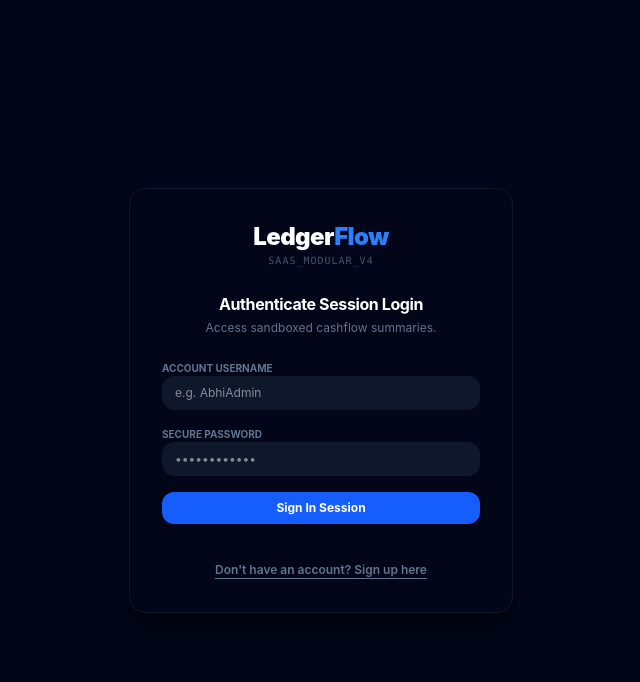
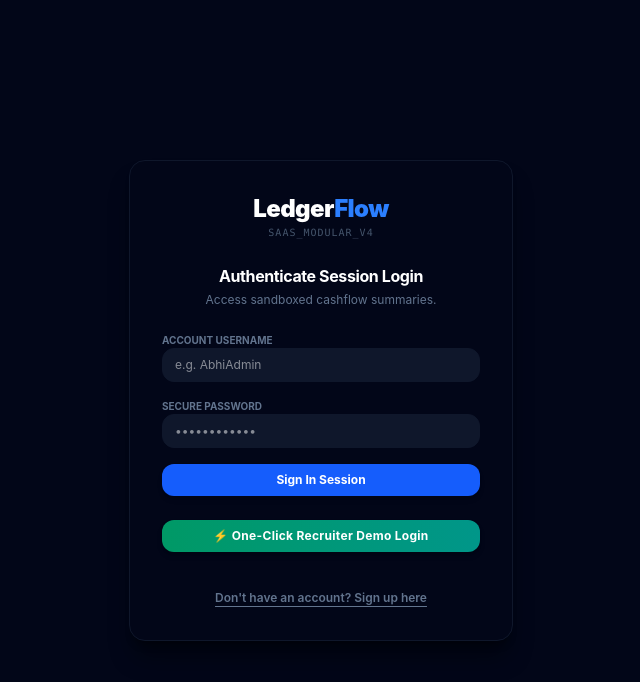
Before and after one commit to abhicodes13/ledgerflow, a React (Vite) app in the folder frontend/: page / in a window 1280 px wide. Shown: the top 682 px of the page, without its empty margins (319-959 px from the left). Built offline with nearby package versions, Linux system fonts and the light colour scheme.

Commit message:
feat: implement frictionless one-click recruiter demo authentication gateway

```diff
--- a/frontend/src/App.jsx
+++ b/frontend/src/App.jsx
@@ -13,7 +13,7 @@ function App() {
   const handleDownloadPdf = async (invoiceId, invoiceNumber) => {
     try {
       const res = await fetch(
-        `http://54.210.155.52:3000/api/invoices/${invoiceId}/pdf`,
+        `http://54.242.227.226:3000/api/invoices/${invoiceId}/pdf`,
         {
           headers: { Authorization: `Bearer ${data.token}` },
         },
@@ -45,8 +45,8 @@ function App() {
     }
     data.setAuthMessage({ text: "", isError: false });
     const endpointPath = data.isRegistering
-      ? "http://54.210.155.52:3000/api/auth/register"
-      : "http://54.210.155.52:3000/api/auth/login";
+      ? "http://54.242.227.226:3000/api/auth/register"
+      : "http://54.242.227.226:3000/api/auth/login";
 
     try {
       const res = await fetch(endpointPath, {
@@ -89,7 +89,7 @@ function App() {
     e.preventDefault();
     if (!data.clientName || !data.clientEmail) return;
     try {
-      const res = await fetch("http://54.210.155.52:3000/api/clients", {
+      const res = await fetch("http://54.242.227.226:3000/api/clients", {
         method: "POST",
         headers: {
           "Content-Type": "application/json",
@@ -118,7 +118,7 @@ function App() {
   const handleInvoiceSubmitInternal = async (e) => {
     e.preventDefault();
     try {
-      const res = await fetch("http://54.210.155.52:3000/api/invoices", {
+      const res = await fetch("http://54.242.227.226:3000/api/invoices", {
         method: "POST",
         headers: {
           "Content-Type": "application/json",
@@ -153,7 +153,7 @@ function App() {
   };
 
   const handleSettleInternal = async (id) => {
-    await fetch(`http://54.210.155.52:3000/api/invoices/${id}/settle`, {
+    await fetch(`http://54.242.227.226:3000/api/invoices/${id}/settle`, {
       method: "PATCH",
       headers: { Authorization: `Bearer ${data.token}` },
     });
@@ -173,6 +173,7 @@ function App() {
     return (
       <div className="flex min-h-screen bg-slate-950 text-slate-100 antialiased font-sans items-center justify-center p-6">
         <div className="w-full max-w-sm rounded-2xl border border-slate-900 bg-slate-950 p-8 space-y-6 shadow-xl shadow-black/40">
+          {/* Brand Header Section */}
           <div className="text-center space-y-1">
             <span className="text-2xl font-black tracking-tight text-white">
               Ledger<span className="text-blue-500">Flow</span>
@@ -181,6 +182,8 @@ function App() {
               SaaS_Modular_V4
             </p>
           </div>
+
+          {/* Dynamic View Descriptions */}
           <div className="space-y-1 text-center">
             <h2 className="text-base font-bold text-white tracking-tight">
               {data.isRegistering
@@ -193,6 +196,8 @@ function App() {
                 : "Access sandboxed cashflow summaries."}
             </p>
           </div>
+
+          {/* Standard Form Actions Gateway */}
           <form
             onSubmit={handleAuthSubmitInternal}
             className="space-y-4 text-xs"
@@ -209,6 +214,7 @@ function App() {
                 className="w-full border border-slate-900 rounded-xl px-3 py-2 bg-slate-900 text-white focus:outline-none"
               />
             </div>
+
             <div className="space-y-1">
               <label className="text-[10px] font-bold text-slate-500 uppercase">
                 Secure Password
@@ -221,6 +227,7 @@ function App() {
                 className="w-full border border-slate-900 rounded-xl px-3 py-2 bg-slate-900 text-white focus:outline-none"
               />
             </div>
+
             <button
               type="submit"
               className="w-full bg-blue-600 hover:bg-blue-500 text-white font-bold py-2 rounded-xl transition-all shadow-md"
@@ -228,13 +235,73 @@ function App() {
               {data.isRegistering ? "Sign Up Profile" : "Sign In Session"}
             </button>
           </form>
+
+          {/* 🚀 THE ENTERPRISE RECRUITER GATEWAY: Injected seamlessly right under the form */}
+          {!data.isRegistering && (
+            <button
+              type="button"
+              onClick={async () => {
+                // 1. Automatically update your local UI hook states
+                data.setAuthUsername("demo_account");
+                data.setAuthPassword("demopass123");
+
+                // 2. Fire the token transaction directly to your live AWS EC2 server [2.1]
+                try {
+                  data.setAuthMessage({
+                    text: "Authenticating sandboxed session...",
+                    isError: false,
+                  });
+
+                  const res = await fetch(
+                    "http://54.242.227.226:3000/api/auth/login",
+                    {
+                      method: "POST",
+                      headers: { "Content-Type": "application/json" },
+                      body: JSON.stringify({
+                        username: "demo_account",
+                        password: "demopass123",
+                      }),
+                    },
+                  );
+
+                  const resData = await res.json();
+
+                  if (resData.success) {
+                    data.setToken(resData.token); // Locks token in memory and logs them in! [2.1]
+                  } else {
+                    data.setAuthMessage({
+                      text: resData.error || "Authentication failed",
+                      isError: true,
+                    });
+                  }
+                } catch (err) {
+                  console.error("Demo login request error tracker:", err);
+                  data.setAuthMessage({
+                    text: "Network connection refused by cloud gateway",
+                    isError: true,
+                  });
+                }
+              }}
+              className="w-full bg-gradient-to-r from-emerald-600 to-teal-600 hover:from-emerald-500 hover:to-teal-500 text-white font-bold py-2 rounded-xl transition-all shadow-md text-xs tracking-wide shadow-black/20"
+            >
+              ⚡ One-Click Recruiter Demo Login
+            </button>
+          )}
+
+          {/* System Toast Messages Log */}
           {data.authMessage.text && (
             <div
-              className={`p-2.5 rounded-xl border text-[11px] font-mono text-center ${data.authMessage.isError ? "bg-red-500/10 border-red-500/20 text-red-400" : "bg-emerald-500/10 border-emerald-500/20 text-emerald-400"}`}
+              className={`p-2.5 rounded-xl border text-[11px] font-mono text-center ${
+                data.authMessage.isError
+                  ? "bg-red-500/10 border-red-500/20 text-red-400"
+                  : "bg-emerald-500/10 border-emerald-500/20 text-emerald-400"
+              }`}
             >
               {data.authMessage.text}
             </div>
           )}
+
+          {/* View Toggle Trigger Link */}
           <div className="text-center pt-2">
             <button
               onClick={() => {
--- a/frontend/src/hooks/useLedgerFlowData.js
+++ b/frontend/src/hooks/useLedgerFlowData.js
@@ -44,7 +44,7 @@ export function useLedgerFlowData() {
 
   const fetchMetrics = () => {
     if (!token) return;
-    fetch("http://54.210.155.52:3000/api/analytics/overview", {
+    fetch("http://54.242.227.226:3000/api/analytics/overview", {
       headers: { Authorization: `Bearer ${token}` },
     })
       .then((res) => res.json())
@@ -57,7 +57,7 @@ export function useLedgerFlowData() {
 
   const fetchClientsList = () => {
     if (!token) return;
-    fetch("http://54.210.155.52:3000/api/clients", {
+    fetch("http://54.242.227.226:3000/api/clients", {
       headers: { Authorization: `Bearer ${token}` },
     })
       .then((res) => res.json())
@@ -69,7 +69,7 @@ export function useLedgerFlowData() {
 
   const fetchInvoicesList = () => {
     if (!token) return;
-    fetch("http://54.210.155.52:3000/api/invoices", {
+    fetch("http://54.242.227.226:3000/api/invoices", {
       headers: { Authorization: `Bearer ${token}` },
     })
       .then((res) => res.json())
```
